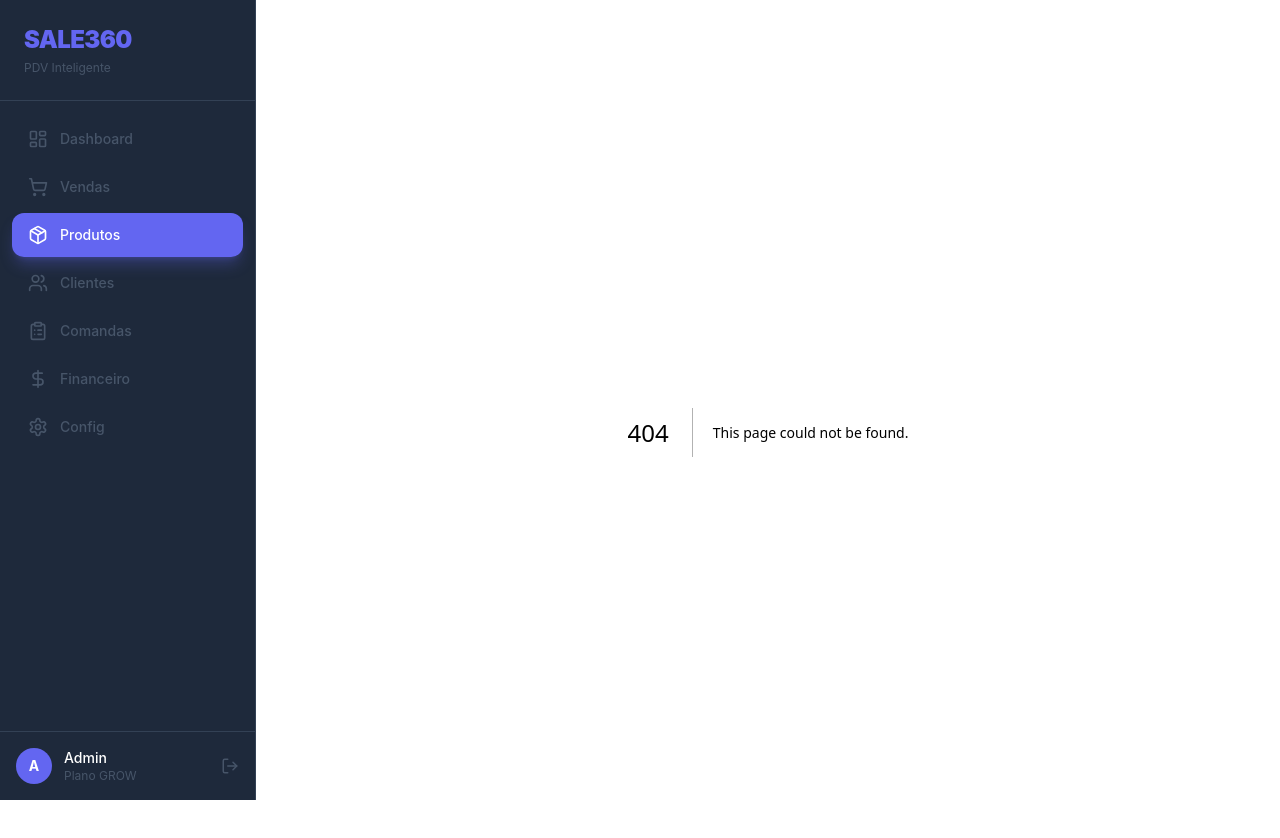
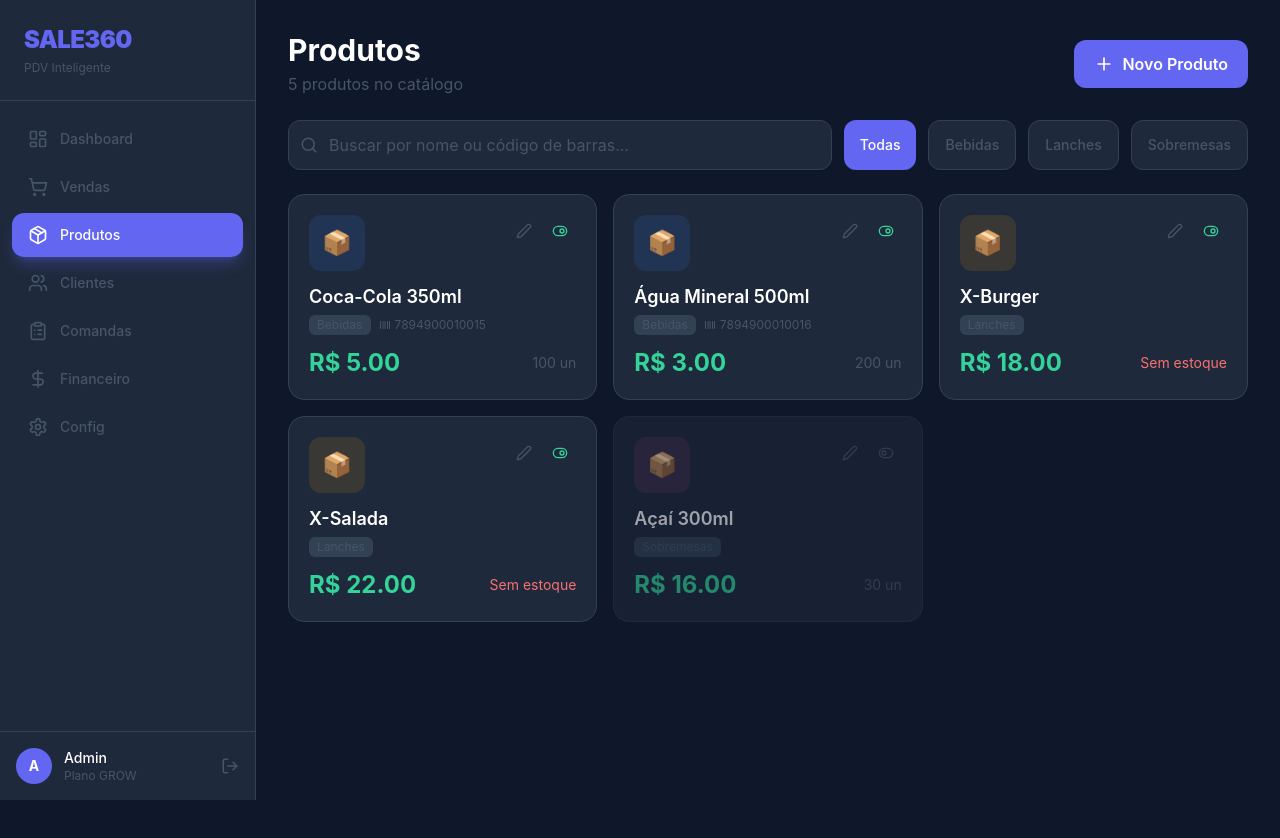
Before and after one commit to philipecordeiroprc-rgb/Sale360, a Next.js app in the folder apps/web/: page /products in a window 1280 px wide. Before the commit this address had no page. Shown: the top 838 px of the page. After the commit the page ends 800 px from the top, so only its background shows below. Built offline with nearby package versions, Linux system fonts and the light colour scheme.

Commit message:
auto: update page.tsx

```diff
--- /dev/null
+++ b/apps/web/src/app/products/page.tsx
@@ -0,0 +1,128 @@
+'use client';
+
+import { useState } from 'react';
+import { Plus, Search, Barcode, Edit2, ToggleLeft, ToggleRight, Trash2 } from 'lucide-react';
+
+const sampleProducts = [
+  { id: '1', name: 'Coca-Cola 350ml', category: 'Bebidas', price: 5.00, stock: 100, barcode: '7894900010015', active: true },
+  { id: '2', name: 'Água Mineral 500ml', category: 'Bebidas', price: 3.00, stock: 200, barcode: '7894900010016', active: true },
+  { id: '3', name: 'X-Burger', category: 'Lanches', price: 18.00, stock: 0, barcode: '', active: true },
+  { id: '4', name: 'X-Salada', category: 'Lanches', price: 22.00, stock: 0, barcode: '', active: true },
+  { id: '5', name: 'Açaí 300ml', category: 'Sobremesas', price: 16.00, stock: 30, barcode: '', active: false },
+];
+
+export default function ProductsPage() {
+  const [search, setSearch] = useState('');
+  const [selectedCategory, setSelectedCategory] = useState('all');
+
+  const filtered = sampleProducts.filter((p) => {
+    if (search && !p.name.toLowerCase().includes(search.toLowerCase()) && !p.barcode?.includes(search)) return false;
+    if (selectedCategory !== 'all' && p.category !== selectedCategory) return false;
+    return true;
+  });
+
+  return (
+    <div className="space-y-6 animate-slide-up">
+      {/* Header */}
+      <div className="flex items-center justify-between">
+        <div>
+          <h2 className="text-3xl font-bold text-white">Produtos</h2>
+          <p className="text-dark-600 mt-1">{sampleProducts.length} produtos no catálogo</p>
+        </div>
+        <button className="flex items-center gap-2 bg-accent hover:bg-accent-light text-white px-5 py-3 rounded-xl font-semibold transition-colors">
+          <Plus size={20} />
+          Novo Produto
+        </button>
+      </div>
+
+      {/* Filters */}
+      <div className="flex gap-3 flex-wrap">
+        <div className="flex-1 min-w-[200px] relative">
+          <Search size={18} className="absolute left-3 top-1/2 -translate-y-1/2 text-dark-600" />
+          <input
+            type="text"
+            placeholder="Buscar por nome ou código de barras..."
+            value={search}
+            onChange={(e) => setSearch(e.target.value)}
+            className="w-full bg-dark-800 border border-dark-700 rounded-xl pl-10 pr-4 py-3 text-white placeholder-dark-600 focus:outline-none focus:border-accent transition-colors"
+          />
+        </div>
+        {['all', 'Bebidas', 'Lanches', 'Sobremesas'].map((cat) => (
+          <button
+            key={cat}
+            onClick={() => setSelectedCategory(cat)}
+            className={`px-4 py-3 rounded-xl text-sm font-medium transition-all ${
+              selectedCategory === cat
+                ? 'bg-accent text-white'
+                : 'bg-dark-800 border border-dark-700 text-dark-600 hover:text-white'
+            }`}
+          >
+            {cat === 'all' ? 'Todas' : cat}
+          </button>
+        ))}
+      </div>
+
+      {/* Product Grid */}
+      <div className="grid grid-cols-1 md:grid-cols-2 lg:grid-cols-3 gap-4">
+        {filtered.map((product) => (
+          <div
+            key={product.id}
+            className={`bg-dark-800 border rounded-2xl p-5 transition-all hover:border-dark-600 ${
+              product.active ? 'border-dark-700' : 'border-dark-700/50 opacity-60'
+            }`}
+          >
+            <div className="flex items-start justify-between mb-3">
+              <div
+                className="w-14 h-14 rounded-xl flex items-center justify-center text-2xl"
+                style={{ backgroundColor: getCategoryColor(product.category) + '20' }}
+              >
+                📦
+              </div>
+              <div className="flex gap-1">
+                <button className="p-2 hover:bg-dark-700 rounded-lg transition-colors">
+                  <Edit2 size={16} className="text-dark-600" />
+                </button>
+                <button className="p-2 hover:bg-dark-700 rounded-lg transition-colors">
+                  {product.active
+                    ? <ToggleRight size={16} className="text-success" />
+                    : <ToggleLeft size={16} className="text-dark-600" />
+                  }
+                </button>
+              </div>
+            </div>
+
+            <h3 className="text-white font-semibold text-lg mb-1">{product.name}</h3>
+
+            <div className="flex items-center gap-2 mb-3">
+              <span className="px-2 py-0.5 bg-dark-700 rounded-md text-xs text-dark-600">{product.category}</span>
+              {product.barcode && (
+                <span className="flex items-center gap-1 text-xs text-dark-600">
+                  <Barcode size={12} />
+                  {product.barcode}
+                </span>
+              )}
+            </div>
+
+            <div className="flex items-center justify-between">
+              <span className="text-2xl font-bold text-success">
+                R$ {product.price.toFixed(2)}
+              </span>
+              <span className={`text-sm ${product.stock > 10 ? 'text-dark-600' : product.stock > 0 ? 'text-warning' : 'text-danger'}`}>
+                {product.stock > 0 ? `${product.stock} un` : 'Sem estoque'}
+              </span>
+            </div>
+          </div>
+        ))}
+      </div>
+    </div>
+  );
+}
+
+function getCategoryColor(cat: string): string {
+  const colors: Record<string, string> = {
+    Bebidas: '#3B82F6',
+    Lanches: '#F59E0B',
+    Sobremesas: '#EC4899',
+  };
+  return colors[cat] || '#6366F1';
+}
```
